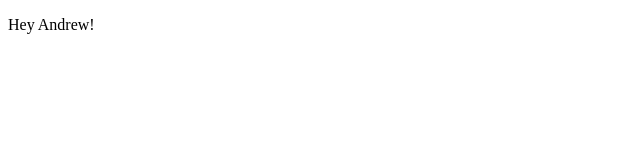
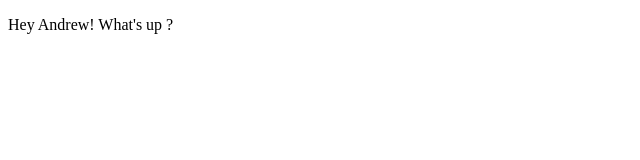
Before and after one commit to equilibriumwell/AndrewDemo, a website: page index.html in a window 1280 px wide. Shown: the full height of the page, 0-640 px from the left. Drawn offline with Linux system fonts and the light colour scheme.

Commit message:
html change

```diff
--- a/index.html
+++ b/index.html
@@ -8,7 +8,7 @@
 </head>
 
 <body>
-  <p>Hey Andrew!
+  <p>Hey Andrew! What's up ?
   </p>
 </body>
 
```
